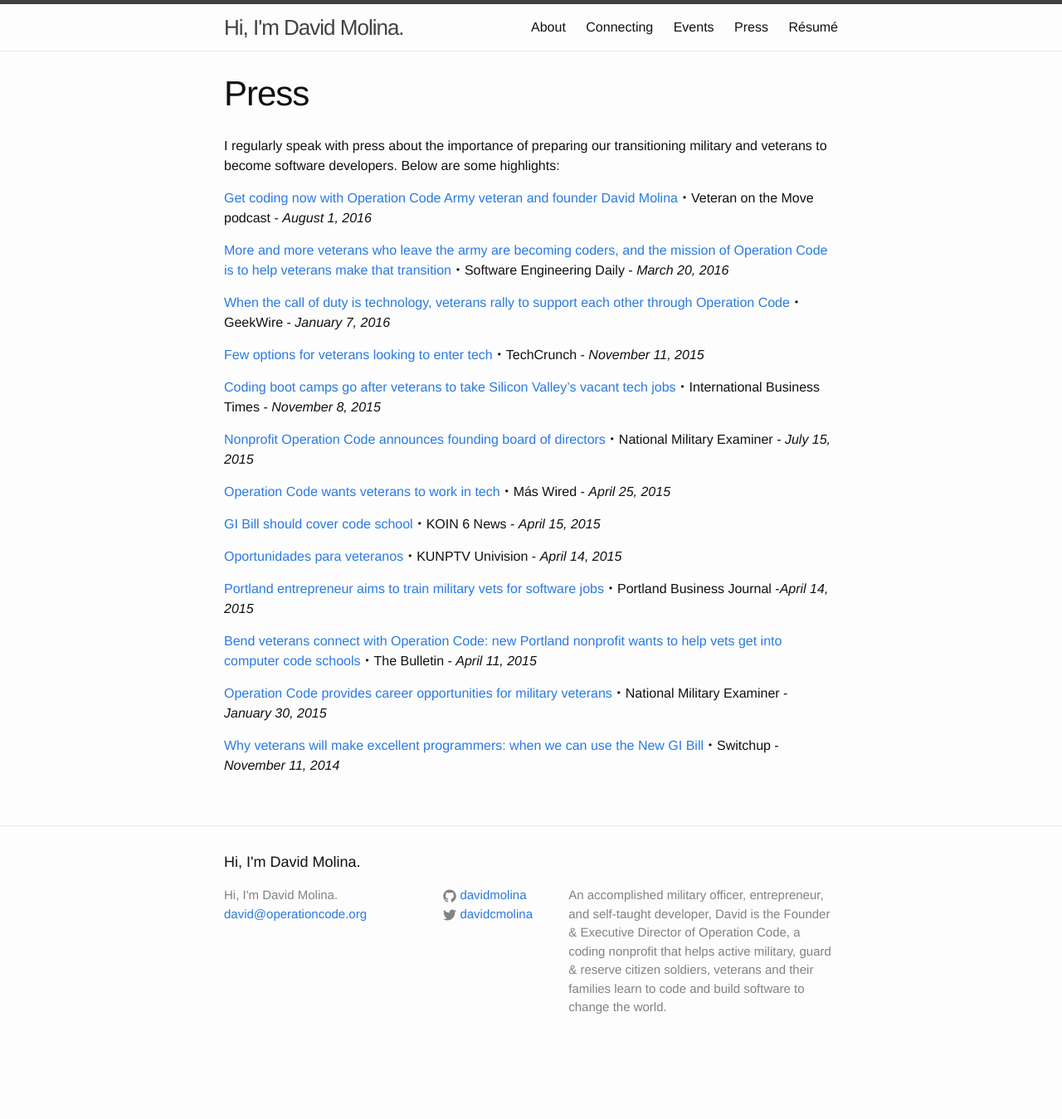
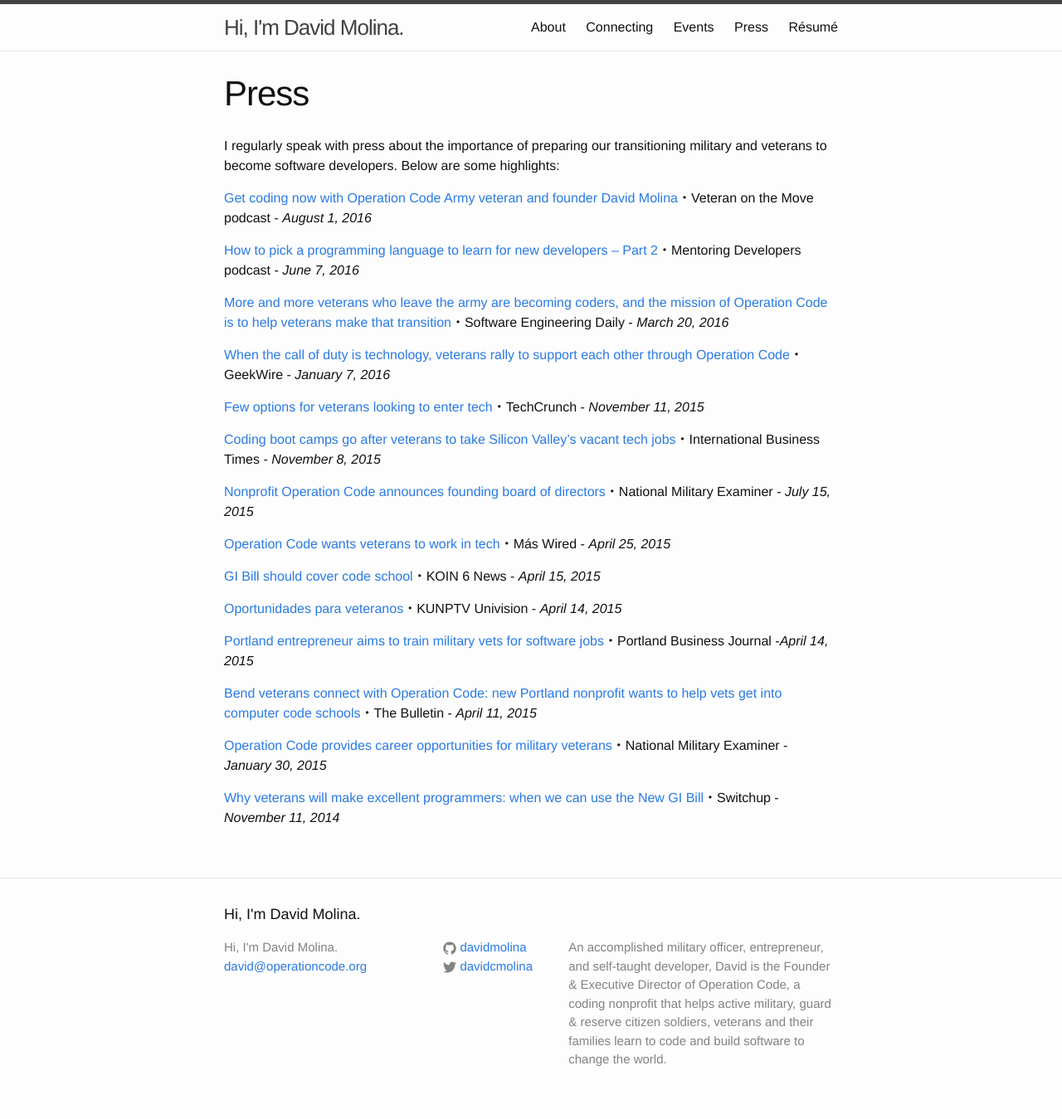
Before and after one commit to davidmolina/davidmolina.github.io, a Jekyll site: the page built from press.md, in a window 1280 px wide. Shown: the whole page at 83% size. Built offline with Jekyll 4.4.1, drawn with Linux system fonts in a browser that asks for light colours; before the commit the page ends 1286 px from its top, so only the background shows below that.

Commit message:
How to pick a programming language to learn for new developers – Part 2

```diff
--- a/press.md
+++ b/press.md
@@ -9,6 +9,8 @@
 I regularly speak with press about the importance of preparing our transitioning military and veterans to become software developers. Below are some highlights:
 
 [Get coding now with Operation Code Army veteran and founder David Molina](http://www.veteranonthemove.com/get-coding-now-with-operation-code-army-veteran-and-founder-david-molina/)・Veteran on the Move podcast - *August 1, 2016*
+
+[How to pick a programming language to learn for new developers – Part 2](http://mentoringdevelopers.com/episode-36-how-to-pick-a-programming-language-to-learn-for-new-developers-part-2/)・Mentoring Developers podcast - *June 7, 2016*
 
 [More and more veterans who leave the army are becoming coders, and the mission of Operation Code is to help veterans make that transition](http://softwareengineeringdaily.com/2016/03/20/helping-veterans-learn-code-david-molina/)・Software Engineering Daily - *March 20, 2016*
 
```
